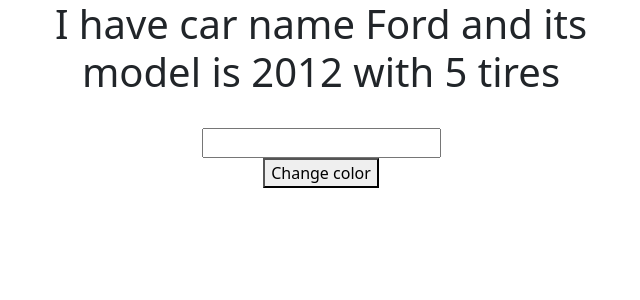
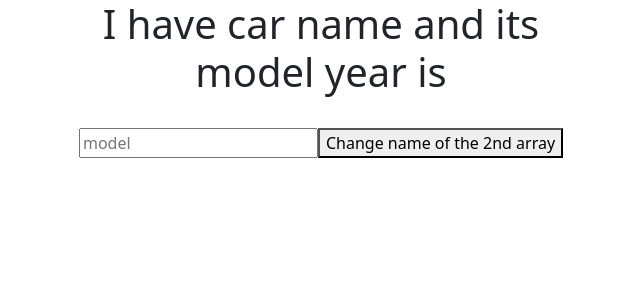
Before and after one commit to ASIMNEUPANE/TODO-Application, a React (Create React App) app in the folder client/: page / in a window 1280 px wide. Shown: the top 300 px of the page, without its empty margins (319-959 px from the left). Built offline with nearby package versions, Linux system fonts and the light colour scheme.

Commit message:
updating array in react

```diff
--- a/client/src/Demo.js
+++ b/client/src/Demo.js
@@ -1,108 +1,88 @@
 import { useEffect, useState } from "react";
 import useFetchApi from "./hooks/useFetchApi";
 
-const Demo = ()=> {
-  const [car, setCar]= useState({
-    name: "Ford",
-    model:2012,
-    tires:5,
-  });
-const handleClick=()=>{
+const Demo = () => {
+  const [car, setCar] = useState([
+    {
+      name: "Ford",
+      model: 2012,
+      tires: 5,
+    },
+    {
+      name: "Tesla",
+      model: 2022,
+      tires: 5,
+    },
+  ]);
+  const handleArrayClick = ({id, model, name}) => {
 
-setCar((car)=>{
 
-return {...car, name:"Tesla"}
-});
+    setCar((car)=>{
+      const newArr = [...car];
+      newArr[id] = { ...newArr[id], model, name };
+      return newArr;
+    });
+  };
 
-}
+  return (
+    <>
+      <h1>
+        I have car name {car.name} and its model year is {car.model}
+      </h1>
+      {/* <h1>I have selected {color? "true":"false"} color</h1> ----  TO update boolean */}
+      <br />
 
-  return(
-    <>
-    <h1>I have car name {car.name} and its model is {car.model} with {car.tires} tires</h1>
-    {/* <h1>I have selected {color? "true":"false"} color</h1> ----  TO update boolean */}
-    <br/>
-    <input type="text" id="input"/>
-    <br/>
-    <button onClick={handleClick}>Change color</button>
+      <input type="text" id="inputModel" placeholder="model" />
+      <button
+        onClick={() => handleArrayClick({ id: 1,model:2010,name:"fesla" })
+        }
+      >
+        Change name of the 2nd array
+      </button>
     </>
   );
-
-
 };
 export default Demo;
 
+//  ----Updating Object in react-------
+// const Demo = ()=> {
+//   const [car, setCar]= useState([
+//     {
+//     name: "Ford",
+//     model:2012,
+//     tires:5,
+//   },
+//     {
+//     name: "Tesla",
+//     model:2012,
+//     tires:5,
+//   }
 
-
-
-
-
-
-
-
-
-
-
-
-//   const {
-//     isLoading,
-//     error,
-//     data: posts,
-//   } = useFetchApi({
-//     url: "https://jsonplaceholder.typicode.com/todos/1",
-//   });
-
-//   if (isLoading)
-//     return (
-//       <>
-//         <Loading />
-//       </>
-//     );
-
-//   if (error) return <>{JSON.stringify(error)}</>;
-//   return <></>;
-
-//   useEffect(() => {
-//     setTimeout(() => {});
-//   });
+// ]);
+// const handleClick=(model,name)=>{
+// if(!model&& !name){
+//   alert("enter")
 // }
 
-// const [count, setCount] = useState(0);
+// else{
+// setCar((car)=>{
 
-// useEffect(() => {
-//   const timer = setTimeout(() => {
-//     setCount((count) => count + 1);
-//   }, 1000);
-//   return () => clearTimeout(timer);
+// return {...car, model: +model,name:name }
 // });
+// }
+// }
 
-// return <>I am {count} count </>;
+//   return(
+//     <>
+//     <h1>I have car name {car.name} and its model is {car.model} with {car.tires} tires</h1>
+//     {/* <h1>I have selected {color? "true":"false"} color</h1> ----  TO update boolean */}
+//     <br/>
+//     <input type="text" id="input" placeholder="carsName"/>
 
-// const Demo = () => {
-//   const [car, setCar] = useState([
-//     {
-//     name: "Ford",
-//     model: "2000",
-//     color: "red",
-//   },
-//  {
-//     name: "BMW",
-//     model: "2001",
-//     color: "yellow",
-//   }
-// ]);
-
-//   const handleClick = (name,model) => {
-//     setCar((Car) => {
-//       return { ...car, name:name, model: +model };
-//     });
-//   };
-
-//   return (
-//     <>
-//       I have {car.name} car and it model is {car.model}
-//       <br />
-//       <input type="text" id="fname" name="fname" />
-//       <button onClick={handleClick}>Change ME</button>
+//     <input type="text" id="inputModel" placeholder="model"/>
+//     <button onClick={()=>handleClick(document.getElementById('inputModel').value,document.getElementById('input').value)}>Change color</button>
 //     </>
 //   );
+
 // };
+// export default Demo;
```
